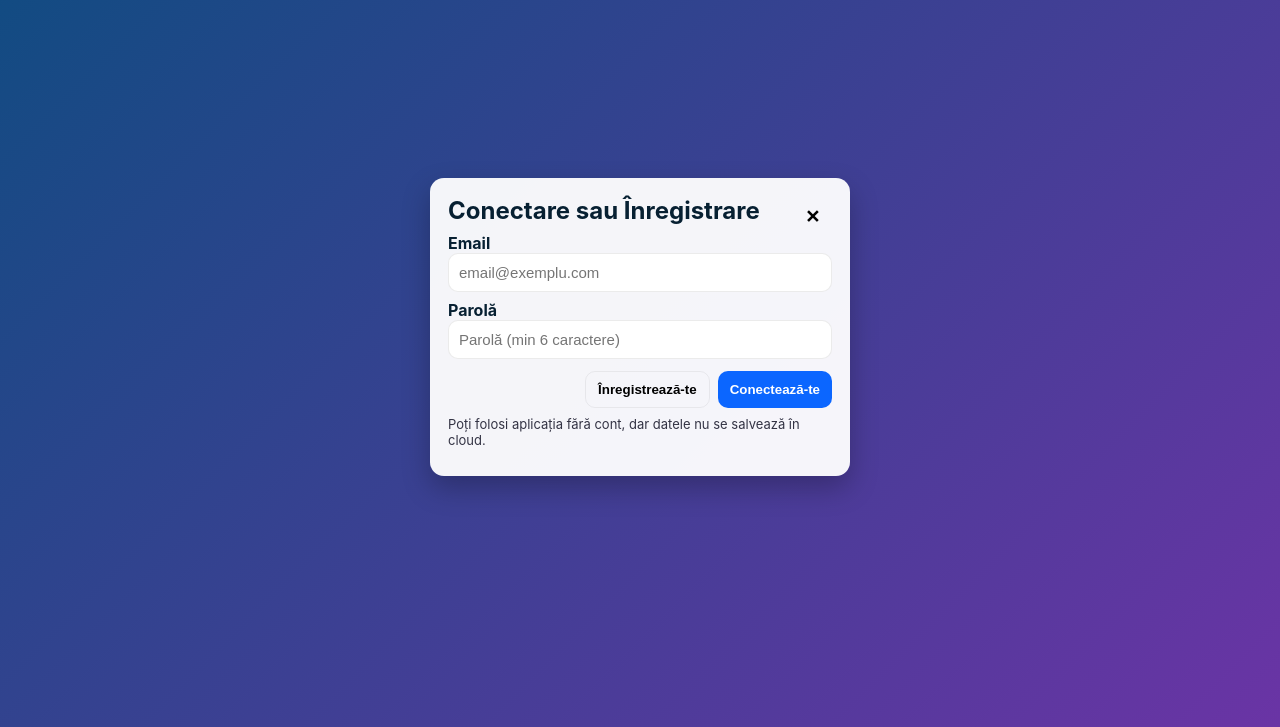
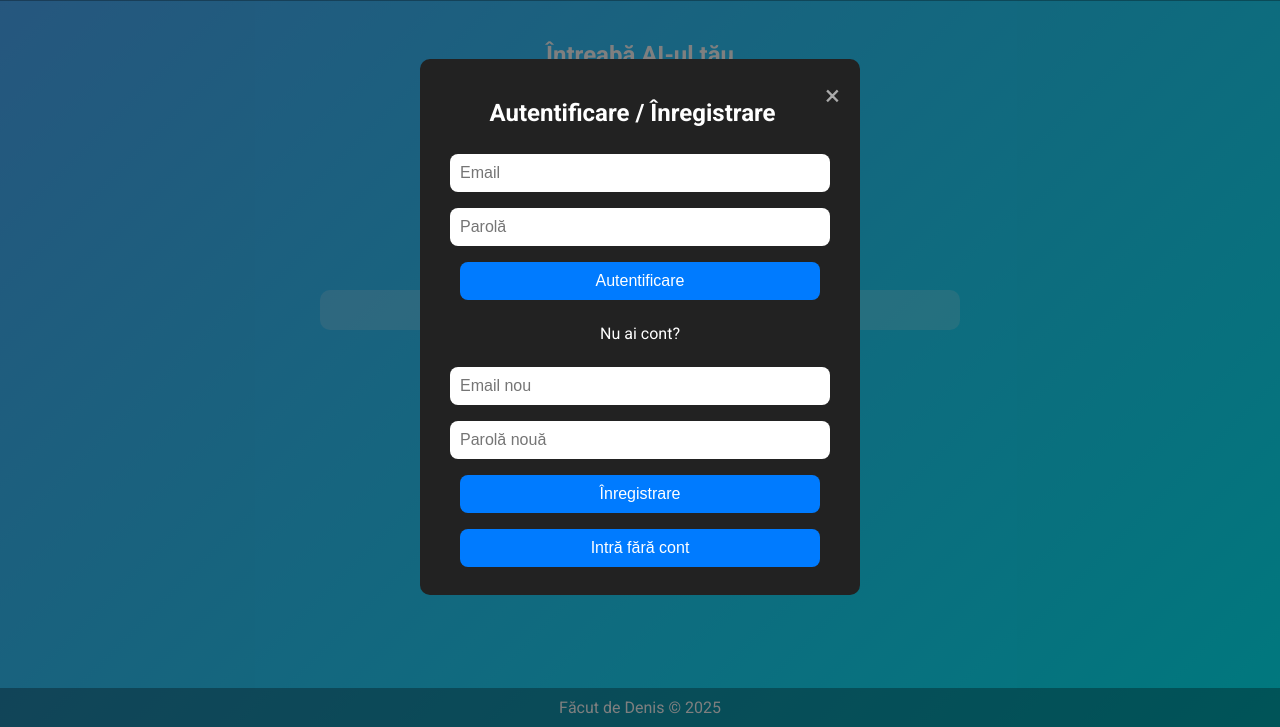
Before and after one commit to denizw-AI/AI-Clasa6, a plain HTML site: page index.html in a window 1280 px wide. Shown: the part 73-800 px from the top of the page. Drawn offline with Linux system fonts and the light colour scheme; no server answers.

Commit message:
Update index.html

```diff
--- a/index.html
+++ b/index.html
@@ -1,79 +1,150 @@
-<!doctype html>
+<!DOCTYPE html>
 <html lang="ro">
 <head>
-  <meta charset="utf-8" />
-  <meta name="viewport" content="width=device-width,initial-scale=1" />
-  <title>Autentificare — AI Clasa a VI-a</title>
+<meta charset="UTF-8">
+<meta name="viewport" content="width=device-width, initial-scale=1.0">
+<title>AI Clasa a VI-a</title>
+<link href="https://fonts.googleapis.com/css2?family=Roboto:wght@400;700&display=swap" rel="stylesheet">
 <style>
-    :root{--bg:linear-gradient(135deg,#0f4c81,#6a34a5);--card:rgba(255,255,255,0.95)}
-    *{box-sizing:border-box}
-    body{margin:0;height:100vh;display:flex;align-items:center;justify-content:center;background:var(--bg);font-family:Inter,system-ui,Arial;color:#072032}
-    .modal{width:420px;background:var(--card);border-radius:14px;padding:18px;box-shadow:0 12px 28px rgba(0,0,0,0.25)}
-    h2{margin:0 0 8px 0}
-    .row{display:flex;gap:8px;align-items:center}
-    label{font-weight:700;margin-top:8px;display:block}
-    input{width:100%;padding:10px;border-radius:10px;border:1px solid rgba(0,0,0,0.08);font-size:15px}
-    .actions{display:flex;gap:8px;justify-content:flex-end;margin-top:12px}
-    button{padding:10px 12px;border-radius:10px;border:none;cursor:pointer;font-weight:700}
-    .btn-primary{background:#0b66ff;color:white}
-    .btn-outline{background:transparent;border:1px solid rgba(0,0,0,0.06)}
-    .closeX{position:absolute;right:18px;top:18px;background:transparent;border:none;font-size:18px;cursor:pointer}
-    .note{font-size:13px;color:#334;margin-top:8px}
-    .container{position:relative}
-    .link-small{background:transparent;border:none;color:#0b66ff;cursor:pointer;padding:0;font-weight:700}
-    @media (max-width:480px){.modal{width:94%}}
+body {
+  font-family: 'Roboto', sans-serif;
+  background: linear-gradient(135deg, #4facfe, #00f2fe);
+  margin: 0;
+  color: white;
+  display: flex;
+  flex-direction: column;
+  min-height: 100vh;
+}
+header {
+  display: flex;
+  justify-content: space-between;
+  align-items: center;
+  background: rgba(0,0,0,0.3);
+  padding: 10px 20px;
+}
+header h1 { font-size: 22px; }
+.profile { display: flex; align-items: center; gap: 10px; }
+.profile img {
+  width: 40px; height: 40px; border-radius: 50%; background: white;
+}
+#logoutBtn {
+  background: #ff4b5c;
+  border: none;
+  color: white;
+  padding: 5px 10px;
+  border-radius: 6px;
+  cursor: pointer;
+}
+main {
+  flex: 1;
+  display: flex;
+  flex-direction: column;
+  align-items: center;
+  padding: 20px;
+  text-align: center;
+}
+textarea, input, button {
+  margin: 8px 0;
+  padding: 10px;
+  border-radius: 8px;
+  border: none;
+  width: 90%;
+  max-width: 400px;
+  font-size: 16px;
+}
+button {
+  background: #007bff;
+  color: white;
+  cursor: pointer;
+}
+button:hover { background: #0056b3; }
+#response {
+  background: rgba(255,255,255,0.2);
+  border-radius: 10px;
+  padding: 20px;
+  margin-top: 20px;
+  width: 90%;
+  max-width: 600px;
+  text-align: left;
+}
+footer {
+  text-align: center;
+  background: rgba(0,0,0,0.3);
+  padding: 10px;
+}
+
+.modal {
+  display: flex;
+  justify-content: center;
+  align-items: center;
+  position: fixed;
+  z-index: 99;
+  left: 0; top: 0;
+  width: 100%; height: 100%;
+  background: rgba(0,0,0,0.5);
+}
+.modal-content {
+  background: #222;
+  color: white;
+  border-radius: 10px;
+  padding: 20px;
+  width: 90%;
+  max-width: 400px;
+  text-align: center;
+}
+.close {
+  color: #aaa;
+  float: right;
+  font-size: 28px;
+  cursor: pointer;
+}
+.close:hover { color: white; }
 </style>
 </head>
 <body>
-  <div class="container">
-    <button class="closeX" id="cancelBtn" title="Renunță">✕</button>
-    <div class="modal" role="dialog" aria-modal="true">
-      <h2>Conectare sau Înregistrare</h2>
 
-      <div id="loginBox">
-        <label for="loginEmail">Email</label>
-        <input id="loginEmail" type="email" placeholder="email@exemplu.com" />
-        <label for="loginPass">Parolă</label>
-        <input id="loginPass" type="password" placeholder="Parolă (min 6 caractere)" />
-        <div class="actions">
-          <button class="btn-outline" id="toRegister">Înregistrează-te</button>
-          <button class="btn-primary" id="doLogin">Conectează-te</button>
+<header>
+  <h1>AI Clasa a VI-a</h1>
+  <div class="profile">
+    <img src="https://cdn-icons-png.flaticon.com/512/3135/3135715.png" alt="profil">
+    <span id="userEmail">Neautentificat</span>
+    <button id="logoutBtn">Delogare</button>
+  </div>
+</header>
+
+<div id="loginModal" class="modal">
+  <div class="modal-content">
+    <span class="close">&times;</span>
+    <h2>Autentificare / Înregistrare</h2>
+    <form id="loginForm">
+      <input type="email" id="loginEmail" placeholder="Email">
+      <input type="password" id="loginPassword" placeholder="Parolă">
+      <button type="submit">Autentificare</button>
+    </form>
+    <p>Nu ai cont?</p>
+    <form id="registerForm">
+      <input type="email" id="regEmail" placeholder="Email nou">
+      <input type="password" id="regPassword" placeholder="Parolă nouă">
+      <button type="submit">Înregistrare</button>
+    </form>
+    <button id="skipBtn">Intră fără cont</button>
   </div>
 </div>
 
-      <div id="registerBox" style="display:none">
-        <label for="regName">Nume</label>
-        <input id="regName" type="text" placeholder="Numele tău" />
-        <label for="regEmail">Email</label>
-        <input id="regEmail" type="email" placeholder="email@exemplu.com" />
-        <label for="regPass">Parolă</label>
-        <input id="regPass" type="password" placeholder="Parolă (min 6 caractere)" />
-        <div class="actions">
-          <button class="btn-outline" id="backToLogin">Înapoi</button>
-          <button class="btn-primary" id="doRegister">Înregistrează-te</button>
-        </div>
-      </div>
+<main>
+  <h2>Întreabă AI-ul tău</h2>
+  <textarea id="userInput" placeholder="Ex: rezumat Baltagul sau calculează 8+9"></textarea>
+  <button id="voiceBtn">🎤 Vorbește</button>
+  <button onclick="processInput()">Trimite</button>
+  <div id="response"></div>
+</main>
 
-      <div class="note">
-        Poți folosi aplicația fără cont, dar datele nu se salvează în cloud.
-      </div>
-
-      <div id="authError" style="color:#b00020;margin-top:10px"></div>
-    </div>
-  </div>
+<footer>Făcut de Denis © 2025</footer>
 
 <script type="module">
-    // Import Firebase modular SDK (versiune compatibilă browser)
-    import { initializeApp } from "https://www.gstatic.com/firebasejs/10.13.0/firebase-app.js";
-    import { getAuth, createUserWithEmailAndPassword, signInWithEmailAndPassword } from "https://www.gstatic.com/firebasejs/10.13.0/firebase-auth.js";
-// Import the functions you need from the SDKs you need
-import { initializeApp } from "firebase/app";
-import { getAnalytics } from "firebase/analytics";
-// TODO: Add SDKs for Firebase products that you want to use
-// https://firebase.google.com/docs/web/setup#available-libraries
+import { initializeApp } from "https://www.gstatic.com/firebasejs/11.0.1/firebase-app.js";
+import { getAuth, createUserWithEmailAndPassword, signInWithEmailAndPassword, signOut, onAuthStateChanged } from "https://www.gstatic.com/firebasejs/11.0.1/firebase-auth.js";
 
-// Your web app's Firebase configuration
-// For Firebase JS SDK v7.20.0 and later, measurementId is optional
 const firebaseConfig = {
   apiKey: "AIzaSyAkQaOIVHSYzIsGB6xB8ekPvzGsfF_78Tg",
   authDomain: "denizw111.firebaseapp.com",
@@ -84,77 +155,142 @@ const firebaseConfig = {
   measurementId: "G-CWWGTGV8RF"
 };
 
-// Initialize Firebase
 const app = initializeApp(firebaseConfig);
-const analytics = getAnalytics(app);
-    // Verifică că ai pus config
-    if (typeof firebaseConfig === 'undefined') {
-      console.warn('firebaseConfig nu este setat. Adaugă blocul tău Firebase în login.html.');
+const auth = getAuth(app);
+
+const loginModal = document.getElementById("loginModal");
+const closeBtn = document.querySelector(".close");
+const skipBtn = document.getElementById("skipBtn");
+const loginForm = document.getElementById("loginForm");
+const registerForm = document.getElementById("registerForm");
+const logoutBtn = document.getElementById("logoutBtn");
+const userEmail = document.getElementById("userEmail");
+
+window.onload = () => loginModal.style.display = "flex";
+closeBtn.onclick = () => loginModal.style.display = "none";
+skipBtn.onclick = () => loginModal.style.display = "none";
+
+registerForm.addEventListener("submit", (e) => {
+  e.preventDefault();
+  createUserWithEmailAndPassword(auth, regEmail.value, regPassword.value)
+  .then(() => alert("Înregistrare reușită"))
+  .catch(err => alert(err.message));
+});
+
+loginForm.addEventListener("submit", (e) => {
+  e.preventDefault();
+  signInWithEmailAndPassword(auth, loginEmail.value, loginPassword.value)
+  .then(() => { loginModal.style.display = "none"; })
+  .catch(err => alert("Eroare: " + err.message));
+});
+
+logoutBtn.onclick = () => signOut(auth);
+
+onAuthStateChanged(auth, (user) => {
+  if (user) userEmail.textContent = user.email;
+  else userEmail.textContent = "Neautentificat";
+});
+
+function processInput() {
+  const input = document.getElementById("userInput").value.toLowerCase().trim();
+  const response = document.getElementById("response");
+
+  // Operații matematice
+  if (input.includes("+") || input.includes("-") || input.includes("*") || input.includes("x") || input.includes(":") || input.includes("/")) {
+    try {
+      const expr = input.replace("x", "*").replace(":", "/");
+      response.innerHTML = "Rezultat: " + eval(expr);
+      return;
+    } catch {
+      response.innerHTML = "Eroare în expresie.";
+      return;
+    }
   }
 
-    // Initialize app doar dacă config este definit
-    let auth = null;
-    try {
-      if (typeof firebaseConfig !== 'undefined') {
-        const app = initializeApp(firebaseConfig);
-        auth = getAuth(app);
-      }
-    } catch (e) {
-      console.error('Eroare inițializare Firebase', e);
+  // Rezumate Română
+  const rezumate = {
+    "baltagul": "„Baltagul” de Mihail Sadoveanu urmărește drumul Vitoriei Lipan care pleacă să-și caute soțul dispărut. Ea descoperă adevărul despre uciderea lui Nechifor și îl răzbună. Cartea arată puterea, credința și curajul unei femei de la munte.",
+    "amintiri din copilărie": "Scrisă de Ion Creangă, prezintă copilăria lui Nică din Humulești. Scenele din sat, școala, drăgălășeniile și învățăturile oferă o imagine vie a lumii țărănești de altădată.",
+    "povestea lui harap-alb": "Un basm cult de Ion Creangă despre un tânăr care, trecând prin încercări grele, își dovedește curajul și bunătatea. Cu ajutorul prietenilor săi, învinge răul și devine un adevărat erou.",
+    "făt-frumos din lacrimă": "De Mihai Eminescu, basm filozofic despre un tânăr născut din lacrima unei împărătese care înfruntă încercări pentru a-și împlini destinul. Simbolizează lupta dintre bine și rău.",
+    "soacra cu trei nurori": "Poveste populară despre o soacră care își pune nurorile la încercare. Cea mică dovedește hărnicie și bunătate, iar celelalte două sunt pedepsite pentru lene și răutate.",
+    "punguța cu doi bani": "De Ion Creangă, povestea unui cocoș care, alungat de stăpână, găsește o punguță cu bani. Gâsca lacomă încearcă să-l păcălească, dar el își recuperează comoara. Morala: hărnicia și dreptatea înving.",
+    "capra cu trei iezi": "De Ion Creangă, basm moralizator despre o capră care își învață iezii ascultarea și prudența. Doi mor pentru că nu o ascultă, iar cel mic scapă datorită istețimii sale.",
+    "d-l golem": "Povestire modernă despre tehnologie și responsabilitate. Arată cum omul își creează propriul „golem” digital, pierzând controlul asupra lui.",
+    "fata babei și fata moșneagului": "De Ion Creangă, o poveste despre bine și rău. Fata moșneagului, bună și harnică, este răsplătită, iar fata babei, rea și leneșă, este pedepsită.",
+    "ivan turbincă": "Poveste comică despre un soldat care păcălește moartea. Turbinca lui devine simbolul istețimii și al curajului popular românesc.",
+    "stan pățitul": "Poveste populară despre un om care, după multe încercări, învață să nu mai fie naiv. Reprezintă inteligența practică a omului simplu.",
+    "danila prepeleac": "De Ion Creangă, un basm comic despre prostia omului leneș și norocul neașteptat. Dănilă ajunge să câștige prin șiretenie o avere.",
+    "limba română": "Poem patriotic care arată frumusețea și bogăția limbii noastre, simbol al identității naționale.",
+    "la cireșe": "Povestire amuzantă despre copilăria lui Nică și isprava cu cireșele mătușii. Arată ingeniozitatea și consecințele neascultării.",
+    "sarea în bucate": "Basm despre o prințesă care își iubește tatăl ca sarea în bucate. Tatăl o alungă, dar în final înțelege valoarea iubirii sincere.",
+    "ursul păcălit de vulpe": "Fabula lui Creangă arată cum inteligența poate învinge forța. Vulpea îl păcălește pe urs și îi mănâncă peștele.",
+    "moș ion roată": "Povestire istorică despre înțelepciunea țăranului român care îl confruntă cu umor pe domnitorul Cuza.",
+    "povestea porcului": "De Ion Creangă, basm fantastic despre dragoste și transformare, în care un porc fermecat se dovedește a fi un prinț blestemat.",
+    "plugușorul": "Text popular recitat la Anul Nou, simbol al muncii și speranței pentru belșug.",
+    "miorița": "Baladă populară despre destin și resemnare. Ciobanul moldovean acceptă moartea cu demnitate, în armonie cu natura."
+  };
+
+  if (rezumate[input]) {
+    response.innerHTML = rezumate[input];
+    return;
   }
 
-    // UI
-    const loginBox = document.getElementById('loginBox');
-    const registerBox = document.getElementById('registerBox');
-    const toRegister = document.getElementById('toRegister');
-    const backToLogin = document.getElementById('backToLogin');
-    const doLogin = document.getElementById('doLogin');
-    const doRegister = document.getElementById('doRegister');
-    const cancelBtn = document.getElementById('cancelBtn');
-    const authError = document.getElementById('authError');
+  // Matematică - Algebră și Geometrie
+  if (input.includes("arie") || input.includes("perimetru")) {
+    response.innerHTML = "Formula ariei dreptunghiului este lățime × lungime. Perimetrul este 2 × (lățime + lungime).";
+    return;
+  }
 
-    toRegister.addEventListener('click', ()=>{ loginBox.style.display='none'; registerBox.style.display='block'; authError.innerText=''; });
-    backToLogin.addEventListener('click', ()=>{ registerBox.style.display='none'; loginBox.style.display='block'; authError.innerText=''; });
+  if (input.includes("apartine") || input.includes("mulțime") || input.includes("multime")) {
+    response.innerHTML = "Un element aparține unei mulțimi dacă este inclus în lista elementelor ei. Exemplu: dacă A = {5, 6, 7}, atunci 6 ∈ A.";
+    return;
+  }
 
-    // Cancel X => duce la app.html în modul guest (fără autentificare)
-    cancelBtn.addEventListener('click', ()=>{ window.location.href = 'app.html'; });
+  if (input.includes("triunghi")) {
+    response.innerHTML = "Suma unghiurilor unui triunghi este 180°. Aria se calculează cu formula: (baza × înălțimea) / 2.";
+    return;
+  }
 
-    // Register
-    doRegister.addEventListener('click', async ()=>{
-      authError.innerText = '';
-      if (!auth){ authError.innerText = 'Firebase nu este configurat.'; return; }
-      const name = document.getElementById('regName').value.trim();
-      const email = document.getElementById('regEmail').value.trim();
-      const pass = document.getElementById('regPass').value;
-      if (!name || !email || pass.length < 6){ authError.innerText = 'Completează corect, parola minim 6 caractere.'; return; }
-      try{
-        await createUserWithEmailAndPassword(auth, email, pass);
-        // La înregistrare revin la login
-        loginBox.style.display='block'; registerBox.style.display='none';
-        authError.style.color='green';
-        authError.innerText = 'Cont creat. Poți să te conectezi.';
-      }catch(err){
-        authError.style.color='red';
-        authError.innerText = err.message || 'Eroare la înregistrare';
+  if (input.includes("cerc")) {
+    response.innerHTML = "Formula ariei cercului este π × r², iar perimetrul este 2 × π × r.";
+    return;
   }
-    });
 
-    // Login
-    doLogin.addEventListener('click', async ()=>{
-      authError.innerText = '';
-      if (!auth){ authError.innerText = 'Firebase nu este configurat.'; return; }
-      const email = document.getElementById('loginEmail').value.trim();
-      const pass = document.getElementById('loginPass').value;
-      if (!email || pass.length < 6){ authError.innerText = 'Completează email și parolă.'; return; }
-      try{
-        await signInWithEmailAndPassword(auth, email, pass);
-        // la login revin în app.html (pagina principală) — app.html va detecta userul
-        window.location.href = 'app.html';
-      }catch(err){
-        authError.style.color='red';
-        authError.innerText = err.message || 'Eroare la autentificare';
+  if (input.includes("patrat")) {
+    response.innerHTML = "Aria pătratului este latura², iar perimetrul este 4 × latura.";
+    return;
   }
+
+  if (input.includes("dreptunghi")) {
+    response.innerHTML = "Aria dreptunghiului este lungime × lățime, iar perimetrul este 2 × (lungime + lățime).";
+    return;
+  }
+
+  // General knowledge
+  if (input.includes("romania") || input.includes("capitala")) {
+    response.innerHTML = "Capitala României este București.";
+    return;
+  }
+
+  if (input.includes("cel mai mare munte")) {
+    response.innerHTML = "Cel mai înalt vârf din România este Moldoveanu, 2544 metri.";
+    return;
+  }
+
+  response.innerHTML = "Nu am găsit răspunsul. Reformulează întrebarea.";
+}
+
+// Microfon
+document.getElementById("voiceBtn").addEventListener("click", () => {
+  const recognition = new (window.SpeechRecognition || window.webkitSpeechRecognition)();
+  recognition.lang = "ro-RO";
+  recognition.start();
+  recognition.onresult = (event) => {
+    document.getElementById("userInput").value = event.results[0][0].transcript;
+  };
 });
 </script>
+
 </body>
 </html>
```
Lines whose indentation alone changed are shown as unchanged.
